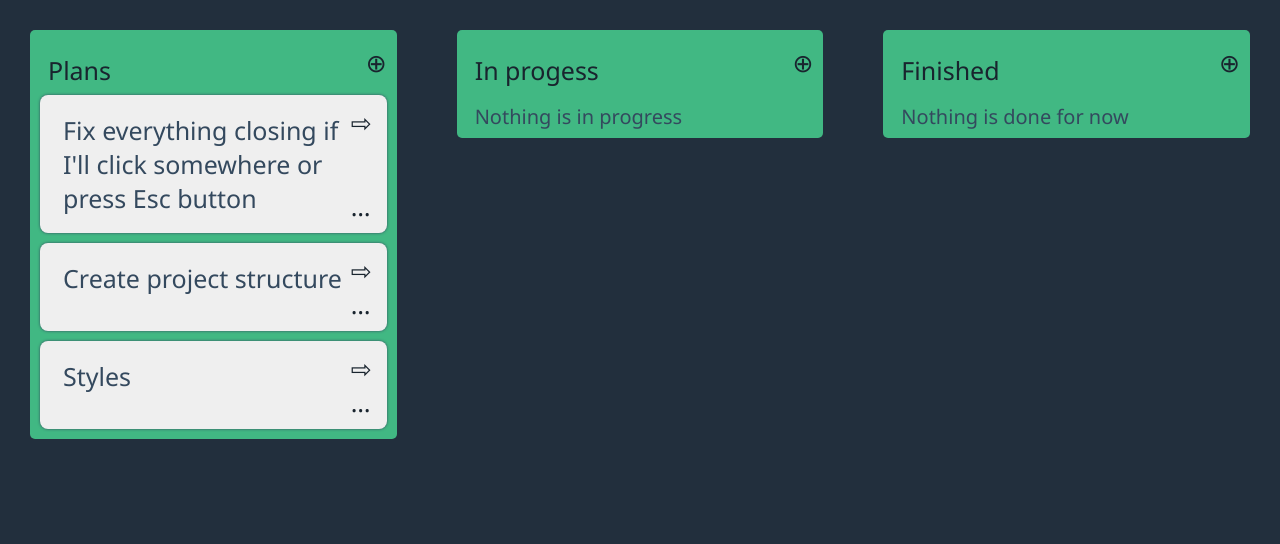
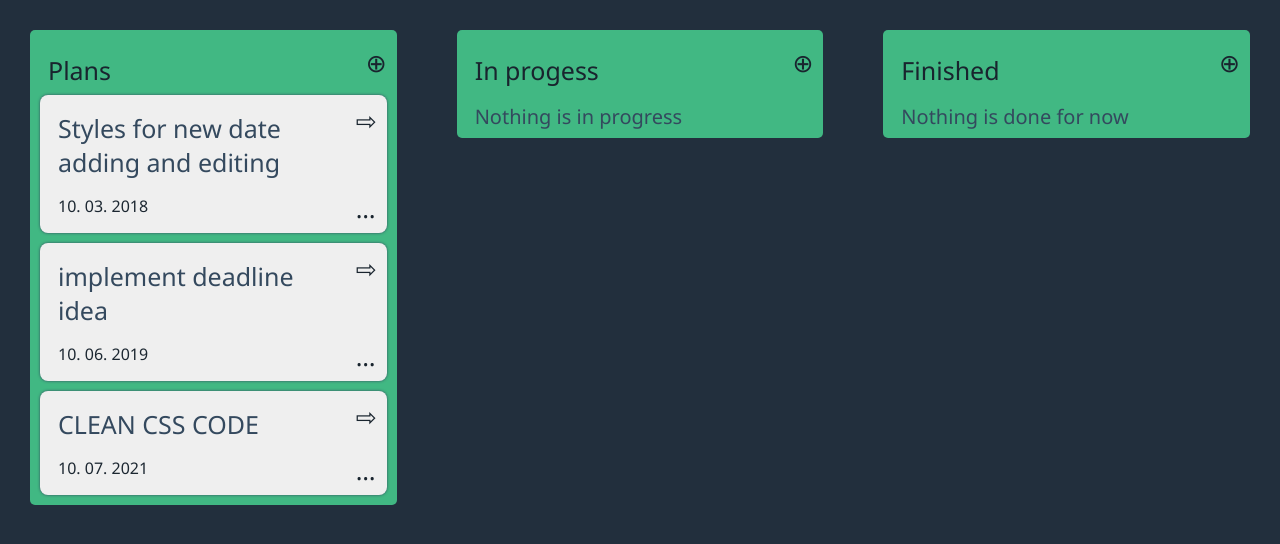
Before and after one commit to eir73/vue-todo, a plain HTML site: page index.html in a window 1280 px wide. Drawn offline with nearby package versions, Linux system fonts and the light colour scheme.

Commit message:
first step of implementing deadline system

```diff
--- a/css/index.css
+++ b/css/index.css
@@ -97,6 +97,23 @@ input {
     right: -5px;
 }
 
+.date {
+    font-size: 16px;
+    color: #1c2731;
+}
+
+.note_text {
+    display: -webkit-flex;
+    display: -moz-flex;
+    display: -ms-flex;
+    display: -o-flex;
+    display: flex;
+    flex-direction: column;
+    flex-flow: column;
+    height: 100%;
+    justify-content: space-between;
+}
+
 .editing {
     display: -webkit-flex;
     display: -moz-flex;
@@ -125,7 +142,7 @@ input {
     justify-content: space-between;
     vertical-align: middle;
     margin-bottom: 10px;
-    padding: 10px 15px;
+    padding: 8px 10px;
     border-radius: 8px;
     background: #efefef;/*#45617D;*/
     box-shadow: 0 0 3px #34495e;
--- a/index.html
+++ b/index.html
@@ -26,6 +26,10 @@
                     @keyup.enter="createNote(column)"
                     v-model="todo_text"
                     ref="inp">
+                <input
+                    type="date"
+                    ref="date"
+                    v-model="deadline_date">
                 <button
                     @click="createNote(column)">Add</button>
             </div>
@@ -39,7 +43,12 @@
                class="note_wrap"
                v-for="note in column.notes">
                 <div class="note">
-                    <p v-show="!note.isEditing">{{ note.title }}</p>
+                   <div class="note_text"
+                       v-show="!note.isEditing">
+                       <p>{{ note.title }}</p>
+                       <p class="date">{{ displayDate(note) }}</p>
+                   </div>
+
                     <div class="editing" v-show="note.isEditing">
                         <input
                             type="text"
--- a/js/helpers.js
+++ b/js/helpers.js
@@ -1,8 +1,9 @@
-function createTodoBody(title) {
+function createTodoBody(title, deadline) {
     return {
         title,
         isEditing: false,
         isExpanded: false,
+        deadline,
         id: new Date()
     }
 }
@@ -14,3 +15,10 @@ function focusElement(el) {
         el.focus()
     },0)
 }
+function filterElementsByDate(array) {
+    array =  array.sort((a, b) => {
+        console.log('i am sortoig')
+        return new Date(a.deadline) - new Date(b.deadline)
+    })
+    return array
+}
--- a/js/main.js
+++ b/js/main.js
@@ -9,21 +9,24 @@ const App = new Vue({
                 adding: false,
                 notes: [
                     {
-                        title: 'Fix everything closing if I\'ll click somewhere or press Esc button',
+                        title: 'implement deadline idea',
                         isEditing: false,
                         isExpanded: false,
+                        deadline: '2019-06-10',
                         id: new Date()
                     },
                     {
-                        title: 'Create project structure',
+                        title: 'CLEAN CSS CODE',
                         isEditing: false,
                         isExpanded: false,
+                        deadline: '2021-07-10',
                         id: new Date()
                     },
                     {
-                        title: 'Styles',
+                        title: 'Styles for new date adding and editing',
                         isEditing: false,
                         isExpanded: false,
+                        deadline: '2018-03-10',
                         id: new Date()
                     }
                 ]
@@ -44,17 +47,26 @@ const App = new Vue({
             }
         ],
         todo_text: '',
+        deadline_date: '',
         adding: false
     },
+    mounted() {///////just for dev stage
+        this.columns.forEach(col => col.notes = filterElementsByDate(col.notes))
+    },
     methods: {
+        displayDate(note) {
+            return note.deadline.split('-').reverse().join('. ')
+        },
         createNote(column) {
             if(!this.todo_text){
                 return
             }
-            const todo = createTodoBody(this.todo_text)
+            const todo = createTodoBody(this.todo_text, this.deadline_date)
             this.todo_text = ''
+            this.deadline_date = ''
             column.notes.push(todo)
             column.adding = false
+            column.notes = filterElementsByDate(column.notes)
         },
         showExpandMenu(id) {
             this.columns.forEach(col => {
```
